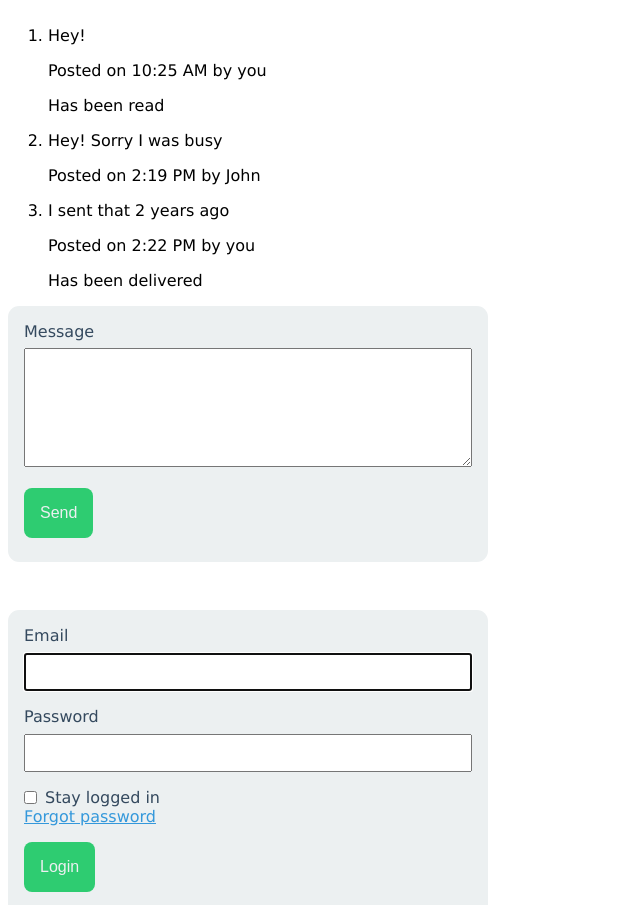
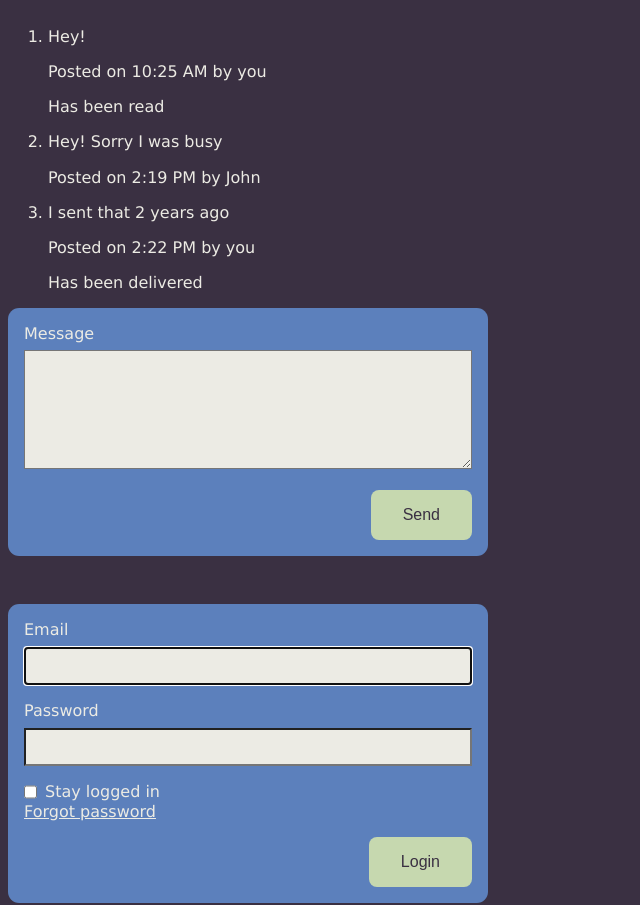
Before and after one commit to TimoVerkroost/minor-css-to-the-rescue, a website: page srv/pattern-library/styleguide.html in a window 1280 px wide. Shown: the part 81-986 px from the top of the page, without its empty margins (0-640 px from the left). Drawn offline with Linux system fonts and the light colour scheme.

Commit message:
comps delete wrap div

```diff
--- a/srv/pattern-library/styles.css
+++ b/srv/pattern-library/styles.css
@@ -2,6 +2,9 @@ html,
 body {
     font-family: Verdana, sans-serif;
     height: 100%;
+    background-color: #3A3042;
+    color: #ECEBE4;
+    line-height: 1.2;
 }
 
 img,
@@ -12,12 +15,8 @@ iframe {
 }
 
 a {
-    color: rgba(52, 152, 219,1.0);
+    color: #ECEBE4;
     transition: color 0.5s ease;
-}
-
-a:hover {
-    color: rgba(26, 188, 156,1.0);
 }
 
 .component {
@@ -29,8 +28,7 @@ a:hover {
 form {
     display: flex;
     flex-wrap: wrap;
-    background-color: rgba(236, 240, 241,1.0);
-    color: rgba(52, 73, 94,1.0);
+    background-color: #5C80BC;
     width: 100%;
     max-width: 30em;
     padding: 1em;
@@ -57,6 +55,8 @@ form {
         margin: 0.5em 0 1em;
         font-size: 1em;
         flex-basis: 100%;
+        background-color: #ECEBE4;
+        color: #3A3042;
     }
 
     form input[type="checkbox"] {
@@ -70,16 +70,30 @@ form {
 
 button[type="submit"] {
     font-size: 1em;
-    padding: 1em;
-    margin: 0.5em 0;
-    background-color: rgba(46, 204, 113,1.0);
+    padding: 1em 2em;
+    margin: 0.5em 0 0 auto;
+    background-color: #C6D8AF;
     border-radius: 0.5em;
-    color: rgba(236, 240, 241,1.0);
+    color: #3A3042;
     border: none;
     transition: background-color 0.5s ease;
     cursor: pointer;
 }
 
     button[type="submit"]:hover {
-        background-color: rgba(46, 204, 113,0.7);
+        background-color: #ECEBE4;
     }
+
+/* Figure */
+figure {
+    border-radius: 0.2em;
+    max-width: 20em;
+    margin: 0;
+    padding: 1em;
+    background-color: #ECEBE4;
+    color: #3A3042;
+}
+
+    figure a {
+        color: #3A3042;
+    }
```
Also changed, not shown: srv/pattern-library/components/picture-with-subtitle.html (+1 -1 lines).
